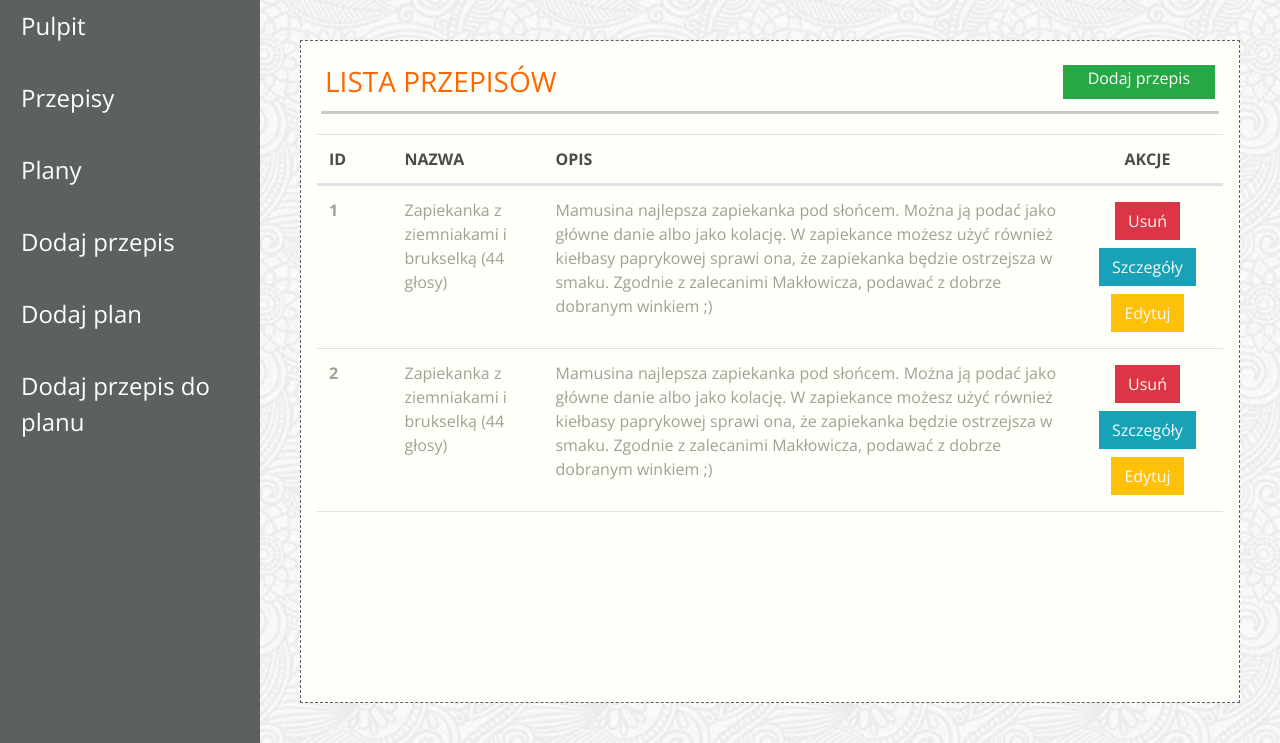
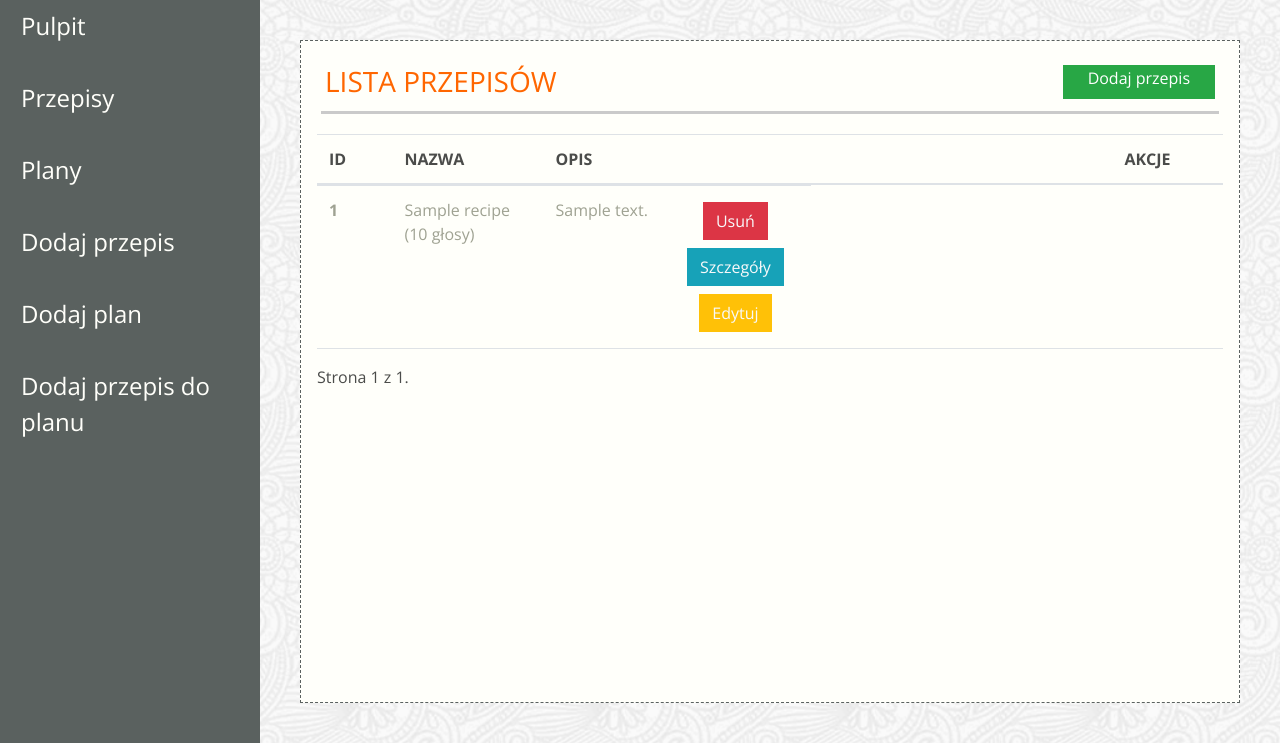
Before and after one commit to JoannaGradowska/CL-ScrumLabProject, a Django app: template jedzonko/templates/app-recipes.html in a window 1280 px wide. Shown: the part 84-827 px from the top of the page. Run offline with Django 3.2, Linux system fonts and the light colour scheme; the template is opened without the code that fills it: most values are stand-ins (such as "Sample title", 1, 10 or a date in 2020); some libraries are stand-ins or nearby versions; some web fonts are replaced.

Commit message:
3.1 Recipes list

```diff
--- a/jedzonko/templates/app-recipes.html
+++ b/jedzonko/templates/app-recipes.html
@@ -7,7 +7,7 @@
         <div class="col noPadding"><h3 class="color-header text-uppercase">Lista
             Przepisów</h3></div>
         <div class="col noPadding d-flex justify-content-end mb-2"><a
-                href="/app-add-recipe.html"
+                href="/recipe/add/"
                 class="btn btn-success rounded-0 pt-0 pb-0 pr-4 pl-4">Dodaj
             przepis</a></div>
     </div>
@@ -21,47 +21,44 @@
         </tr>
         </thead>
         <tbody class="text-color-lighter">
+
+{% for recipe in recipes %}
         <tr class="d-flex">
-            <th scope="row" class="col-1">1</th>
+            <th scope="row" class="col-1">{{ recipe.id }}</th>
             <td class="col-2">
-                Zapiekanka z ziemniakami i brukselką (44 głosy)
+                {{ recipe.name }} ({{ recipe.votes }} głosy)
             </td>
-            <td clas="col-7">Mamusina najlepsza zapiekanka pod słońcem. Można ją
-                podać jako główne danie albo jako kolację. W zapiekance możesz
-                użyć również kiełbasy paprykowej sprawi ona, że zapiekanka
-                będzie ostrzejsza w smaku. Zgodnie z zalecanimi Makłowicza,
-                podawać z dobrze dobranym winkiem ;)
+            <td clas="col-7">
+                {{ recipe.description }}
             </td>
             <td class="col-2 d-flex align-items-center justify-content-center flex-wrap">
-                <a href="#"
-                   class="btn btn-danger rounded-0 text-light m-1">Usuń</a>
-                <a href="/app-recipe-details.html"
-                   class="btn btn-info rounded-0 text-light m-1">Szczegóły</a>
-                <a href="/app-edit-recipe.html"
-                   class="btn btn-warning rounded-0 text-light m-1">Edytuj</a>
+                <a href="#" class="btn btn-danger rounded-0 text-light m-1">Usuń</a>
+                <a href="/recipe/{{ recipe.id }}/" class="btn btn-info rounded-0 text-light m-1">Szczegóły</a>
+                <a href="/recipe/modify/{{ recipe.id }}/" class="btn btn-warning rounded-0 text-light m-1">Edytuj</a>
             </td>
         </tr>
-        <tr class="d-flex">
-            <th scope="row" class="col-1">2</th>
-            <td class="col-2">
-                Zapiekanka z ziemniakami i brukselką (44 głosy)
-            </td>
-            <td clas="col-7">Mamusina najlepsza zapiekanka pod słońcem. Można ją
-                podać jako główne danie albo jako kolację. W zapiekance możesz
-                użyć również kiełbasy paprykowej sprawi ona, że zapiekanka
-                będzie ostrzejsza w smaku. Zgodnie z zalecanimi Makłowicza,
-                podawać z dobrze dobranym winkiem ;)
-            </td>
-            <td class="col-2 d-flex align-items-center justify-content-center flex-wrap">
-                <a href="#"
-                   class="btn btn-danger rounded-0 text-light m-1">Usuń</a>
-                <a href="/app-recipe-details.html"
-                   class="btn btn-info rounded-0 text-light m-1">Szczegóły</a>
-                <a href="/app-edit-recipe.html"
-                   class="btn btn-warning rounded-0 text-light m-1">Edytuj</a>
-            </td>
-        </tr>
+{% endfor %}
+
         </tbody>
     </table>
+<div class="pagination">
+    <span class="step-links">
+        {% if recipes.has_previous %}
+            <a href="/recipe/list/{{ recipes.previous_page_number }}">&laquo; poprzednia</a>
+        {% endif %}
+
+        <span class="current">
+            <!-- pozniej poprawie, bo teraz nie mam czasu -->
+{#            {% for i in recipes.paginator.page_range %}#}
+            Strona {{ recipes.number }} z {{ recipes.paginator.num_pages }}.
+{#            {% endfor %}#}
+        </span>
+
+        {% if recipes.has_next %}
+            <a href="/recipe/list/{{ recipes.next_page_number }}">następna &raquo;</a>
+        {% endif %}
+    </span>
+</div>
+
 </div>
 {% endblock content %}
--- a/scrumlab/urls.py
+++ b/scrumlab/urls.py
@@ -24,6 +24,7 @@ urlpatterns = [
     path('main/', views.Dashboard.as_view()),
     path('recipe/<int:id>/', views.RecipeDetails.as_view()),
     path('recipe/list/', views.RecipeList.as_view()),
+    path('recipe/list/<int:page>/', views.RecipeList.as_view()),
     path('recipe/add/', views.RecipeAdd.as_view()),
     path('recipe/modify/<int:id>/', views.RecipeModify.as_view()),
     path('plan/<int:id>/', views.PlanDetails.as_view()),
```
Also changed, not shown: jedzonko/views.py (+8 -2 lines).
